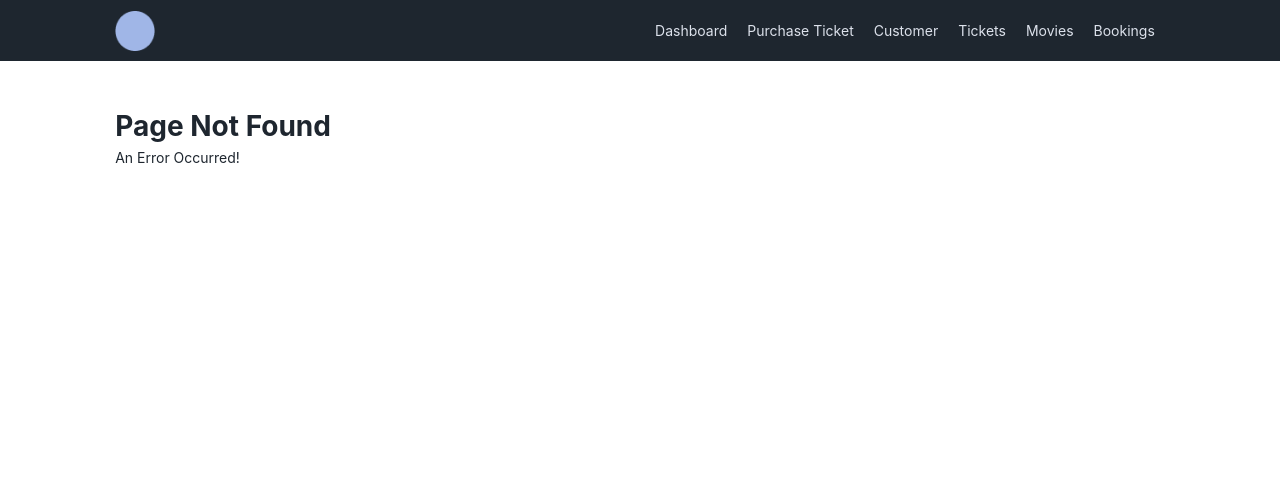
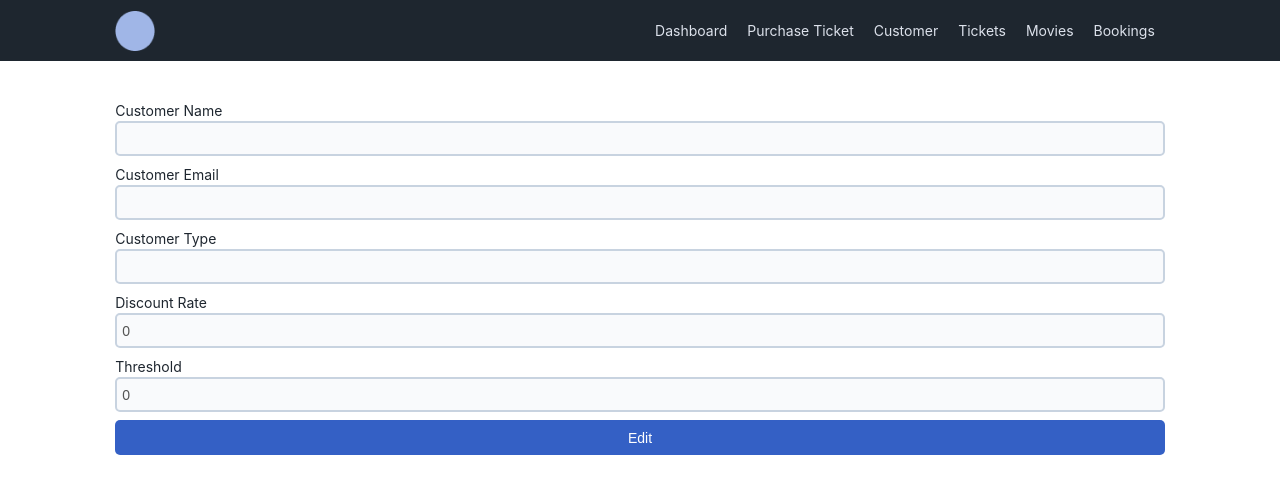
Before and after one commit to Al3bad/movie-ticketing-system, a React (Vite) app: page /customer in a window 1280 px wide. Before the commit this address had no page. Shown: the top 494 px of the page. Built offline with nearby package versions, Linux system fonts and the light colour scheme.

Commit message:
update query params, display customer detail

```diff
--- a/src/App.tsx
+++ b/src/App.tsx
@@ -21,16 +21,16 @@ const router = createBrowserRouter([
     element: <Layout title="" />,
     errorElement: <PageNotFound />,
     children: [
-      { path: "", element: <PurchaseTickets /> },
+      { index: true, element: <Dashboard /> },
+      { path: "purchase-tickets", element: <PurchaseTickets /> },
       { path: "customers", element: <CustomerList /> },
       { path: "tickets", element: <TicketList /> },
       { path: "movies", element: <MovieList /> },
       { path: "bookings", element: <BookingList /> },
-      { path: "dashboard", element: <Dashboard /> },
-      { path: "customers/:id", element: <CustomerDetail /> },
-      { path: "tickets/:id", element: <TicketDetail /> },
-      { path: "movies/:id", element: <MovieDetail /> },
-      { path: "bookings/:id", element: <BookingDetail /> },
+      { path: "customer", element: <CustomerDetail /> },
+      { path: "ticket", element: <TicketDetail /> },
+      { path: "movie", element: <MovieDetail /> },
+      { path: "booking", element: <BookingDetail /> },
     ],
   },
 ]);
--- a/src/components/UI/Button/Button.tsx
+++ b/src/components/UI/Button/Button.tsx
@@ -3,33 +3,31 @@ import styles from "./Button.module.css";
 
 type ButtonProps = {
   classLabels: string[];
-  label: string;
-  onButtonClick?: (text: string) => void;
+  label?: string;
+  onClick?: (text: string) => void;
   children?: any;
+  type?: "submit" | "button" | "reset";
 };
 
-const Button: React.FC<ButtonProps> = ({
-  children,
-  label,
-  classLabels,
-  onButtonClick,
-  ...btnAttr
-}) => {
-  const classes = classLabels
+const Button: React.FC<ButtonProps> = (props) => {
+  const classes = props.classLabels
     .map((label) => styles[`button--${label}`])
     .join(" ");
+
   const buttonClickHandler = () => {
-    if (onButtonClick) {
-      onButtonClick(label);
+    if (props.onClick) {
+      props.onClick(props.label);
     }
   };
+
   return (
     <button
-      {...btnAttr}
+      type={props.type}
       className={`${styles.button} ${classes}`}
       onClick={buttonClickHandler}
     >
-      {children}
+      {props.label}
+      <span>{props.children}</span>
     </button>
   );
 };
--- a/src/components/UI/Input/Input.tsx
+++ b/src/components/UI/Input/Input.tsx
@@ -4,13 +4,23 @@ import styles from "./Input.module.css";
 type InputProps = {
   label: string;
   classLabel?: string;
-  onInputChange: (name: string, val: string | number) => void;
+  isDisabled?: boolean;
+  type?: string;
+  value?: any;
+  onChange: (name: string, val: string | number) => void;
 };
 
-const Input: React.FC<InputProps> = ({label, classLabel, onInputChange,...inputAttr}) => {
+const Input: React.FC<InputProps> = ({
+  label,
+  classLabel,
+  isDisabled = false,
+  type = "text",
+  value,
+  onChange,
+}) => {
   const inputChangeHandler = (e) => {
-    onInputChange(label, e.target.value);
-  }
+    onChange(label, e.target.value);
+  };
   return (
     <div
       className={`${styles["input-field"]} ${
@@ -18,7 +28,12 @@ const Input: React.FC<InputProps> = ({label, classLabel, onInputChange,...inputA
       }`}
     >
       {!classLabel?.includes("multi-inputs") && <label>{label}</label>}
-      <input {...inputAttr} onChange={inputChangeHandler} />
+      <input
+        type={type}
+        onChange={inputChangeHandler}
+        disabled={isDisabled}
+        value={value}
+      />
     </div>
   );
 };
--- a/src/components/UI/MultipleInputs/MultipleInputs.tsx
+++ b/src/components/UI/MultipleInputs/MultipleInputs.tsx
@@ -10,32 +10,32 @@ type MultipleInputsProps = {
   label: string;
   hide_label: boolean;
   options?: Movie[] | Ticket[];
-  onInputChange?: (label: string, val: string | number) => void;
-  onButtonClick?: () => void;
+  onChange?: (label: string, val: string | number) => void;
+  onClick?: () => void;
 };
 const MultipleInputs: React.FC<MultipleInputsProps> = ({
   type,
   label,
   hide_label = false,
   options,
-  onInputChange,
-  onButtonClick,
+  onChange,
+  onClick,
 }) => {
   const inputHandler = (label: string, val: string | number) => {
-    if (onInputChange) {
-      onInputChange(`${label} input`, val);
+    if (onChange) {
+      onChange(`${label} input`, val);
     }
   };
 
   const dropdownHandler = (label: string, val: string | number) => {
-    if (onInputChange) {
-      onInputChange(`${label} option`, val);
+    if (onChange) {
+      onChange(`${label} option`, val);
     }
   };
 
   const buttonClickHandler = () => {
-    if (onButtonClick) {
-      onButtonClick();
+    if (onClick) {
+      onClick();
     }
   };
 
@@ -51,7 +51,7 @@ const MultipleInputs: React.FC<MultipleInputsProps> = ({
             options={options}
             label={label}
             classLabel="multi-inputs-l"
-            onInputChange={dropdownHandler}
+            onChange={dropdownHandler}
           />
         </div>
         <div
@@ -61,7 +61,7 @@ const MultipleInputs: React.FC<MultipleInputsProps> = ({
             type="number"
             label={label}
             classLabel="multi-inputs-r"
-            onInputChange={inputHandler}
+            onChange={inputHandler}
           />
         </div>
       </div>
@@ -76,7 +76,7 @@ const MultipleInputs: React.FC<MultipleInputsProps> = ({
             type="text"
             label={label}
             classLabel="multi-inputs-l"
-            onInputChange={inputHandler}
+            onChange={inputHandler}
           />
         </div>
         <div
@@ -84,9 +84,8 @@ const MultipleInputs: React.FC<MultipleInputsProps> = ({
         >
           <Button
             type="button"
-            label={label}
             classLabels={["multi-inputs-r", "secondary"]}
-            onButtonClick={buttonClickHandler}
+            onClick={buttonClickHandler}
           >
             <Icon name="check" />
           </Button>
--- a/src/components/UI/NavBar/NavBar.tsx
+++ b/src/components/UI/NavBar/NavBar.tsx
@@ -7,12 +7,12 @@ import Icon from "../Icon/Icon";
 const menuItems = [
   {
     title: "Dashboard",
-    url: "dashboard",
+    url: "",
     icon: "dashboard",
   },
   {
     title: "Purchase Ticket",
-    url: "",
+    url: "purchase-tickets",
     icon: "cart",
   },
   {
--- a/src/components/UI/Table/Table.tsx
+++ b/src/components/UI/Table/Table.tsx
@@ -13,6 +13,7 @@ type TableProps = {
   // key of the value that will be used to navigate to Detail pages
   // e.g: customerDetail: email, movie: title, booking: id,...
   id: any;
+  path: string;
 };
 
 const Table: React.FC<TableProps> = (props) => {
@@ -64,20 +65,20 @@ const Table: React.FC<TableProps> = (props) => {
       <table className={styles.table}>
         <thead>
           <tr className={styles.table__header}>
-            {headerValues.map((header) => (
-              <th key={header.key}>{header.title}</th>
+            {headerValues.map((header, id) => (
+              <th key={id}>{header.title}</th>
             ))}
           </tr>
         </thead>
         <tbody>
-          {props.values.map((value) => {
+          {props.values.map((value, id) => {
             return (
-              <tr key={value[props.id]} className={styles.table__content}>
-                {headerValues.map((header, header_id: number) => {
-                  console.log("id ", value[props.id]);
+              <tr key={id} className={styles.table__content}>
+                {headerValues.map((header, id) => {
+                  const url = encodeURI(`/${props.path}?id=${value[props.id]}`);
                   return (
-                    <td key={header_id}>
-                      <Link to={`${value[props.id]}`}>{value[header.key]}</Link>
+                    <td key={id}>
+                      <Link to={url}>{value[header.key]}</Link>
                     </td>
                   );
                 })}
--- a/src/components/pages/BookingDetail/BookingDetail.tsx
+++ b/src/components/pages/BookingDetail/BookingDetail.tsx
@@ -1,18 +1,22 @@
-import React, { useEffect, useState } from "react";
-import { useParams } from "react-router-dom";
+import { useEffect, useState } from "react";
+import { useLocation } from "react-router-dom";
 import { fetchBookingById } from "../../../utils/http-requests";
 import styles from "./BookingDetail.module.css";
 
 const BookingDetail = () => {
   const [bookingDetail, setBookingDetail] = useState();
-  const params = useParams();
+  const params = useLocation();
 
   useEffect(() => {
-    fetchBookingDetailHandler();
+    const queryParams = new URLSearchParams(params.search);
+    const bookingId = queryParams.get("id");
+    if (bookingId) {
+      fetchBookingDetailHandler(+bookingId);
+    }
   }, []);
 
-  const fetchBookingDetailHandler = async () => {
-    const booking = await fetchBookingById(params.id);
+  const fetchBookingDetailHandler = async (bookingId: number) => {
+    const booking = await fetchBookingById(bookingId);
     if (booking) {
       setBookingDetail(booking);
     }
--- a/src/components/pages/BookingList/BookingList.tsx
+++ b/src/components/pages/BookingList/BookingList.tsx
@@ -43,7 +43,12 @@ const BookingList = () => {
 
   return (
     <>
-      <Table headers={table_headers} values={bookings} id="id"></Table>
+      <Table
+        headers={table_headers}
+        values={bookings}
+        id="id"
+        path="booking"
+      ></Table>
     </>
   );
 };
--- a/src/components/pages/CustomerDetail/CustomerDetail.tsx
+++ b/src/components/pages/CustomerDetail/CustomerDetail.tsx
@@ -1,5 +1,94 @@
+import { useEffect, useState } from "react";
+import { useLocation } from "react-router-dom";
+import { fetchCustomerByEmail } from "../../../utils/http-requests";
+import Input from "../../UI/Input/Input";
+import Button from "../../UI/Button/Button";
+
+const inputFields = [
+  {
+    label: "Customer Name",
+    type: "text",
+    key: "name",
+  },
+  {
+    label: "Customer Email",
+    type: "text",
+    key: "email",
+  },
+  {
+    label: "Customer Type",
+    type: "text",
+    key: "type",
+  },
+  {
+    label: "Discount Rate",
+    type: "number",
+    key: "discountRate",
+  },
+  {
+    label: "Threshold",
+    type: "number",
+    key: "threshold",
+  },
+];
+
+const initialData = {
+  discountRate: 0,
+  email: "",
+  name: "",
+  threshold: 0,
+  type: "",
+};
+
 const CustomerDetail = () => {
-  return <div>Customer Detail</div>;
+  const [isEdit, setIsEdit] = useState(false);
+  const [customer, setCustomer] = useState(initialData);
+  const location = useLocation();
+
+  useEffect(() => {
+    const queryParams = new URLSearchParams(location.search);
+    const userEmail = queryParams.get("id");
+    if (userEmail) {
+      fetchCustomerHandler(userEmail);
+    }
+  }, []);
+
+  const fetchCustomerHandler = async (email: string) => {
+    const customer = await fetchCustomerByEmail(email);
+    console.log(customer);
+    setCustomer(customer);
+  };
+
+  const inputChangeHandler = (val) => {
+    console.log(val);
+  };
+
+  const editCustomerHandler = () => {
+    setIsEdit((currentVal) => !currentVal);
+  };
+
+  return (
+    <>
+      <form>
+        {inputFields.map((field, id) => (
+          <Input
+            key={id}
+            isDisabled={!isEdit}
+            label={field.label}
+            type={field.type}
+            onChange={inputChangeHandler}
+            value={customer[field.key]}
+          />
+        ))}
+        <Button
+          label="Edit"
+          type="submit"
+          onClick={editCustomerHandler}
+          classLabels={["primary"]}
+        />
+      </form>
+    </>
+  );
 };
 
 export default CustomerDetail;
--- a/src/components/pages/CustomerList/CustomerList.tsx
+++ b/src/components/pages/CustomerList/CustomerList.tsx
@@ -26,6 +26,13 @@ const CustomerList = () => {
       setCustomers(customerList);
     }
   };
-  return <Table headers={table_headers} values={customers}></Table>;
+  return (
+    <Table
+      headers={table_headers}
+      values={customers}
+      id="email"
+      path="customer"
+    ></Table>
+  );
 };
 export default CustomerList;
--- a/src/components/pages/PurchaseTickets/PurchaseTickets.tsx
+++ b/src/components/pages/PurchaseTickets/PurchaseTickets.tsx
@@ -217,8 +217,9 @@ const PurchaseTickets = () => {
           <MultipleInputs
             label="Customer Email"
             type="input-w-btn"
-            onButtonClick={fetchCustomerHandler}
-            onInputChange={inputChangeHandler}
+            id="customer-email"
+            onClick={fetchCustomerHandler}
+            onChange={inputChangeHandler}
           />
 
           {/* Display Customer name and type only when customer info is fetched */}
@@ -232,7 +233,8 @@ const PurchaseTickets = () => {
               <Input
                 label="Customer Name"
                 type="text"
-                onInputChange={inputChangeHandler}
+                id="customer-name"
+                onChange={inputChangeHandler}
               />
 
               {/*
@@ -243,8 +245,9 @@ const PurchaseTickets = () => {
               */}
               <Dropdown
                 label="Customer Type"
+                id="customer-type"
                 options={DUMMY_CUSTOMER_TYPES}
-                onInputChange={inputChangeHandler}
+                onChange={inputChangeHandler}
               />
             </>
           )}
@@ -256,8 +259,9 @@ const PurchaseTickets = () => {
           */}
           <Dropdown
             label="Movie"
+            id="movie"
             options={data.movies}
-            onInputChange={inputChangeHandler}
+            onChange={inputChangeHandler}
           />
 
           <p>Tickets</p>
@@ -266,10 +270,11 @@ const PurchaseTickets = () => {
             <MultipleInputs
               key={id}
               label="Tickets"
+              id="tickets"
               hide_label={true}
               options={data.ticketTypes}
               type="dropdown-w-input"
-              onInputChange={(label: string, val: string) =>
+              onChange={(label: string, val: string) =>
                 inputChangeHandler(label, val, id)
               }
             />
@@ -277,9 +282,9 @@ const PurchaseTickets = () => {
 
           <Button
             type="button"
-            label="Add New Ticket"
+            id="add-new-ticket"
             classLabels={["secondary", "secondary--icon"]}
-            onButtonClick={addNewTicketsHandler}
+            onClick={addNewTicketsHandler}
           >
             <Icon name="add" />
           </Button>
```
